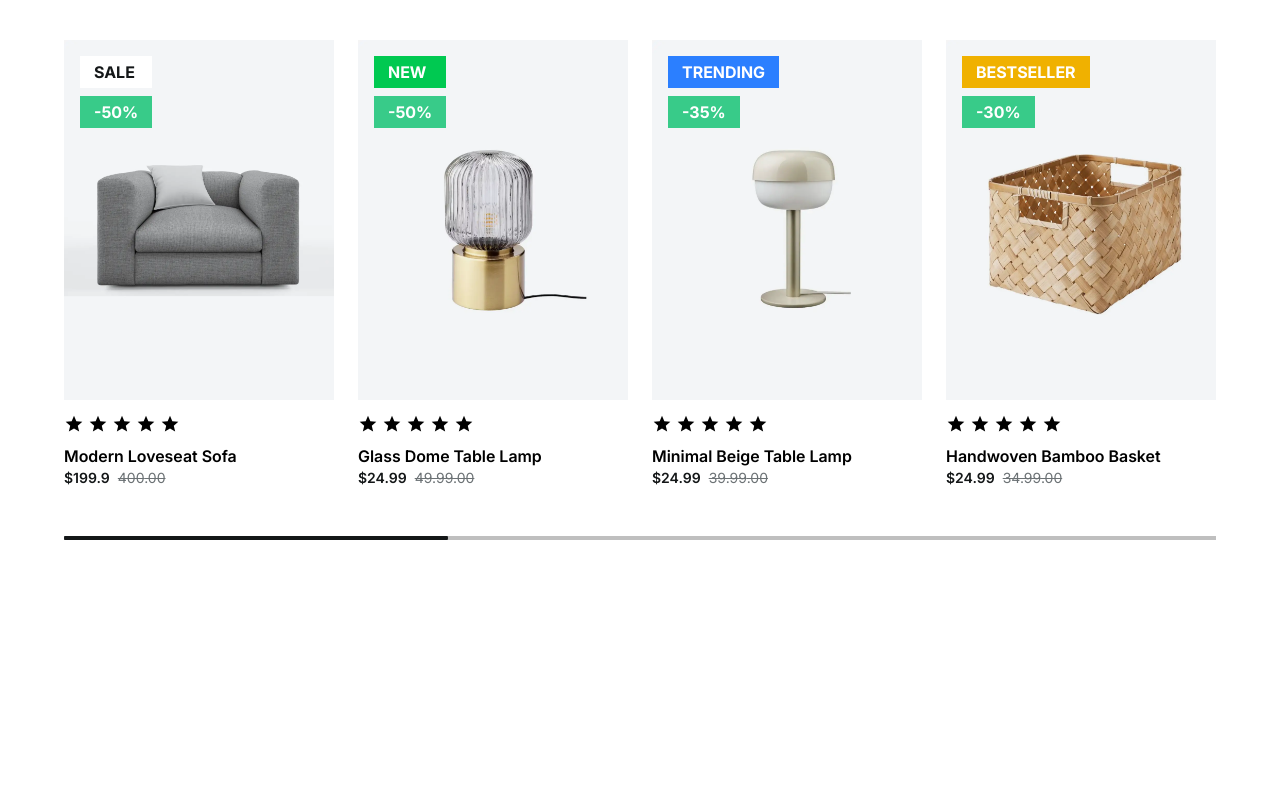
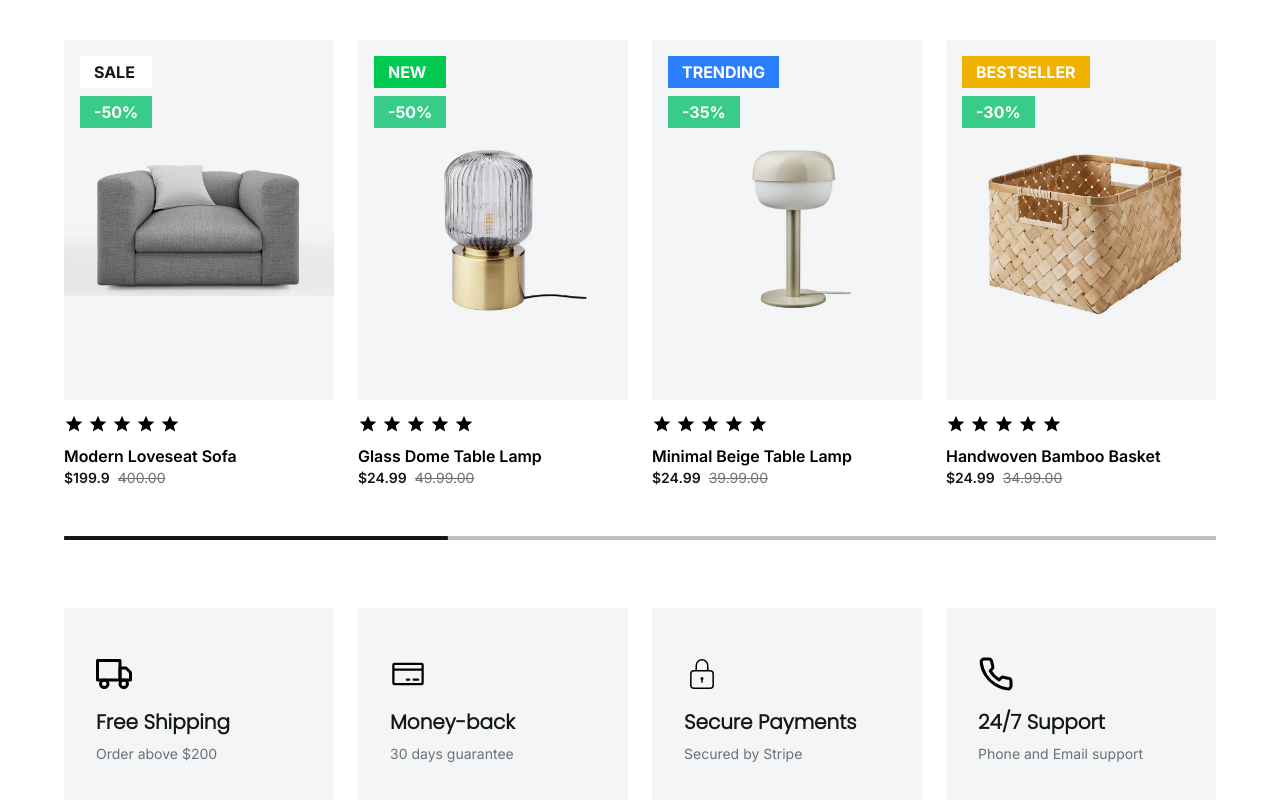
Before and after one commit to shayanabdullah/3legant.-shop, a React (Vite) app: page / in a window 1280 px wide. Shown: the part 1771-2571 px from the top of the page. Before the commit the page ends 2331 px from the top, so only its background shows below. Built offline with nearby package versions, Linux system fonts and the light colour scheme.

Commit message:
store feature section done

```diff
--- a/src/components/NewArrivals.jsx
+++ b/src/components/NewArrivals.jsx
@@ -2,97 +2,17 @@ import React from "react";
 import Container from "./layouts/Container";
 import { IoArrowForwardOutline } from "react-icons/io5";
 import { Link } from "react-router";
-import productOne from "../assets/images/product-1.webp";
-import productTwo from "../assets/images/product-2.webp";
-import lamp from "../assets/images/lamp.webp";
-import basket from "../assets/images/basket.webp";
-import toaster from "../assets/images/toaster.webp";
-import drawer from "../assets/images/drawer.webp";
+
 import ProductCard from "./ProductCard";
 import { Swiper, SwiperSlide } from "swiper/react";
 import { Navigation, Pagination } from "swiper/modules";
 import "swiper/css";
 import "swiper/css/pagination";
 import "swiper/css/navigation";
+import { products } from "../data/product";
 
 const NewArrivals = () => {
-  const products = [
-    {
-      id: 1,
-      title: "Modern Loveseat Sofa",
-      price: 199.9,
-      oldPrice: 400.00,
-      discount: "-50%",
-      tag: {
-        label: "SALE",
-      },
-      rating: 5,
-      img: productOne,
-    },
-    {
-      id: 2,
-      title: "Glass Dome Table Lamp",
-      price: 24.99,
-      oldPrice: 49.99,
-      discount: "-50%",
-      tag: {
-        label: "NEW",
-        color: "bg-green-500",
-      },
-      rating: 4,
-      img: productTwo,
-    },
-    {
-      id: 3,
-      title: "Minimal Beige Table Lamp",
-      price: 24.99,
-      oldPrice: 39.99,
-      discount: "-35%",
-      tag: {
-        label: "TRENDING",
-        color: "bg-blue-500",
-      },
-      rating: 4,
-      img: lamp,
-    },
-    {
-      id: 4,
-      title: "Handwoven Bamboo Basket",
-      price: 24.99,
-      oldPrice: 34.99,
-      discount: "-30%",
-      tag: {
-        label: "BESTSELLER",
-        color: "bg-yellow-500",
-      },
-      rating: 5,
-      img: basket,
-    },
-    {
-      id: 5,
-      title: "Retro 2-Slice Toaster",
-      price: 224.99,
-      oldPrice: 299.99,
-      discount: "-25%",
-      tag: {
-        label: "LIMITED",
-        color: "bg-purple-500",
-      },
-      rating: 4,
-      img: toaster,
-    },
-    {
-      id: 6,
-      title: "White Drawer unit",
-      price: 89.99,
-      tag: {
-        label: "POPULAR",
-        color: "bg-purple-500",
-      },
-      rating: 4,
-      img: drawer,
-    },
-  ];
+
   return (
     <section className="py-8 md:py-12 px-4 md:px-0 ">
       <Container>
--- a/src/components/ProductCard.jsx
+++ b/src/components/ProductCard.jsx
@@ -6,7 +6,7 @@ const ProductCard = ({img, title, tag, tagColor, discount, previousPrice, price,
   return (
     <div>
         <div className="img relative overflow-hidden group cursor-pointer mb-3.5">
-            <img src={img} alt="" />
+            <img src={img} alt="product" fetchPriority='high' loading='lazy' width={'100%'} />
                 <div className="flex flex-col gap-y-2 absolute top-4 left-4 z-10">
                     {tag && <h3 className={`py-1 px-3.5  font-inter font-bold text-neutral-1 ${tagColor || 'bg-neutral-1 text-neutral-7'}`}>{tag}</h3>}
                  {discount && <h3 className='py-1 px-3.5 bg-green font-inter font-bold text-neutral-1 w-fit'>{discount}</h3>}
--- /dev/null
+++ b/src/components/StoreFeatures.jsx
@@ -0,0 +1,56 @@
+import React from 'react'
+import Container from './layouts/Container'
+import { FiTruck } from 'react-icons/fi'
+import { PiCreditCard } from "react-icons/pi";
+import { CiLock } from "react-icons/ci";
+import { LuPhone } from "react-icons/lu";
+const StoreFeatures = () => {
+
+const valueProps = [
+  {
+    id: 1,
+    title: "Free Shipping",
+    description: "Order above $200",
+    icon: FiTruck,
+  },
+  {
+    id: 2,
+    title: "Money-back",
+    description: "30 days guarantee",
+    icon: PiCreditCard,
+  },
+  {
+    id: 3,
+    title: "Secure Payments",
+    description: "Secured by Stripe",
+    icon: CiLock,
+  },
+  {
+    id: 4,
+    title: "24/7 Support",
+    description: "Phone and Email support",
+    icon: LuPhone,
+  },
+];
+  return (
+    <section className=' py-8 md:py-12 px-4 md:px-0'>
+        <Container>
+            <div className="grid grid-cols-2 md:grid-cols-4 gap-x-2 gap-y-6 md:gap-x-6 ">
+              {
+                valueProps.map((item)=> (
+                    <div className="py-8 md:py-12 px-4 md:px-8  bg-neutral-2" key={item.id}>
+                    <item.icon className='text-4xl mb-4'/>
+                    <div className="">
+                        <h2 className='font-poppins  text-sm md:text-xl font-semibold text-neutral-7 pb-2'>{item.title}</h2>
+                        <p className='font-inter text-sm font-normal text-neutral-4'>{item.description}</p>
+                    </div>
+                </div>
+                ))
+              }
+            </div>
+        </Container>
+    </section>
+  )
+}
+
+export default StoreFeatures
--- /dev/null
+++ b/src/data/product.js
@@ -0,0 +1,84 @@
+ import productOne from "../assets/images/product-1.webp";
+import productTwo from "../assets/images/product-2.webp";
+import lamp from "../assets/images/lamp.webp";
+import basket from "../assets/images/basket.webp";
+import toaster from "../assets/images/toaster.webp";
+import drawer from "../assets/images/drawer.webp";
+
+export const products = [
+    {
+      id: 1,
+      title: "Modern Loveseat Sofa",
+      price: 199.9,
+      oldPrice: 400.00,
+      discount: "-50%",
+      tag: {
+        label: "SALE",
+      },
+      rating: 5,
+      img: productOne,
+    },
+    {
+      id: 2,
+      title: "Glass Dome Table Lamp",
+      price: 24.99,
+      oldPrice: 49.99,
+      discount: "-50%",
+      tag: {
+        label: "NEW",
+        color: "bg-green-500",
+      },
+      rating: 4,
+      img: productTwo,
+    },
+    {
+      id: 3,
+      title: "Minimal Beige Table Lamp",
+      price: 24.99,
+      oldPrice: 39.99,
+      discount: "-35%",
+      tag: {
+        label: "TRENDING",
+        color: "bg-blue-500",
+      },
+      rating: 4,
+      img: lamp,
+    },
+    {
+      id: 4,
+      title: "Handwoven Bamboo Basket",
+      price: 24.99,
+      oldPrice: 34.99,
+      discount: "-30%",
+      tag: {
+        label: "BESTSELLER",
+        color: "bg-yellow-500",
+      },
+      rating: 5,
+      img: basket,
+    },
+    {
+      id: 5,
+      title: "Retro 2-Slice Toaster",
+      price: 224.99,
+      oldPrice: 299.99,
+      discount: "-25%",
+      tag: {
+        label: "LIMITED",
+        color: "bg-purple-500",
+      },
+      rating: 4,
+      img: toaster,
+    },
+    {
+      id: 6,
+      title: "White Drawer unit",
+      price: 89.99,
+      tag: {
+        label: "POPULAR",
+        color: "bg-purple-500",
+      },
+      rating: 4,
+      img: drawer,
+    },
+  ];
--- a/src/pages/Home.jsx
+++ b/src/pages/Home.jsx
@@ -2,6 +2,7 @@ import React from 'react'
 import Hero from '../components/Hero'
 import HeroGrid from '../components/HeroGrid'
 import NewArrivals from '../components/NewArrivals'
+import StoreFeatures from '../components/StoreFeatures'
 
 const Home = () => {
   return (
@@ -9,6 +10,7 @@ const Home = () => {
     <Hero/>
     <HeroGrid/>
     <NewArrivals/>
+    <StoreFeatures/>
     </>
   )
 }
```
